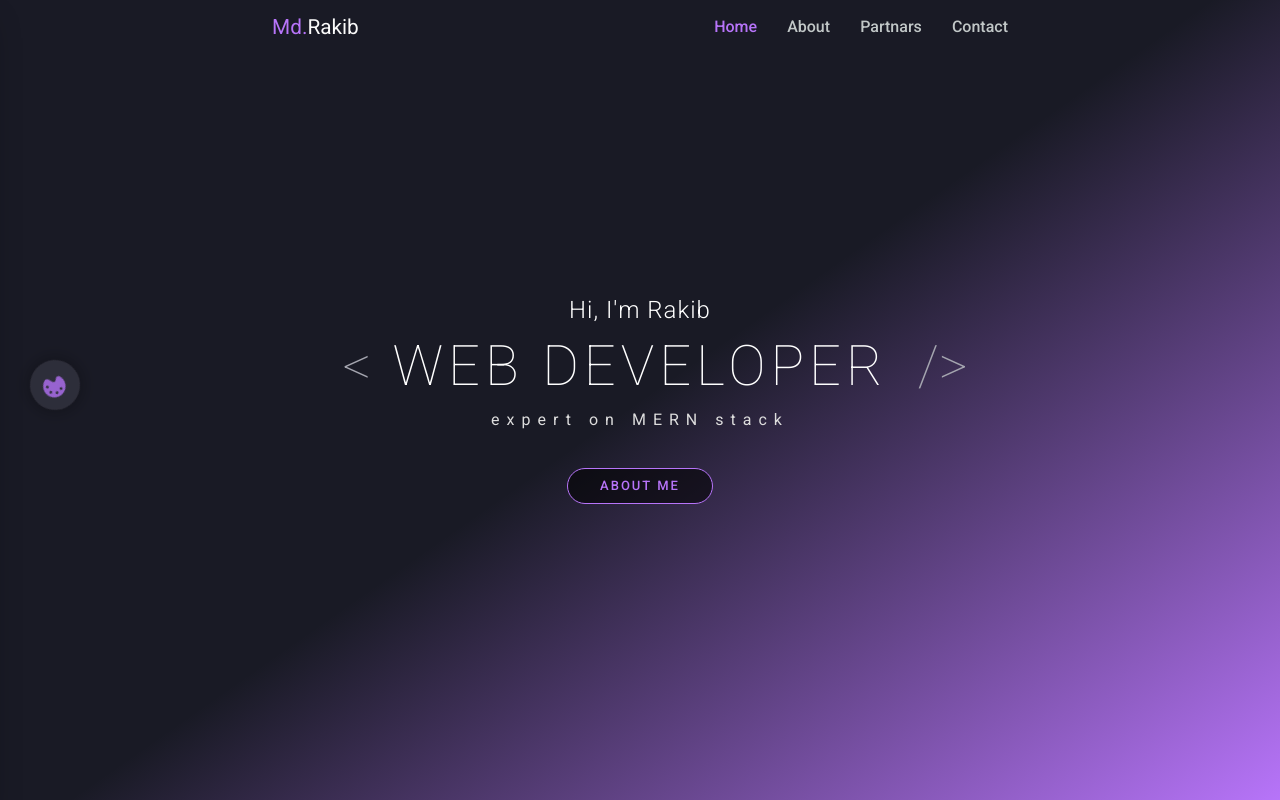
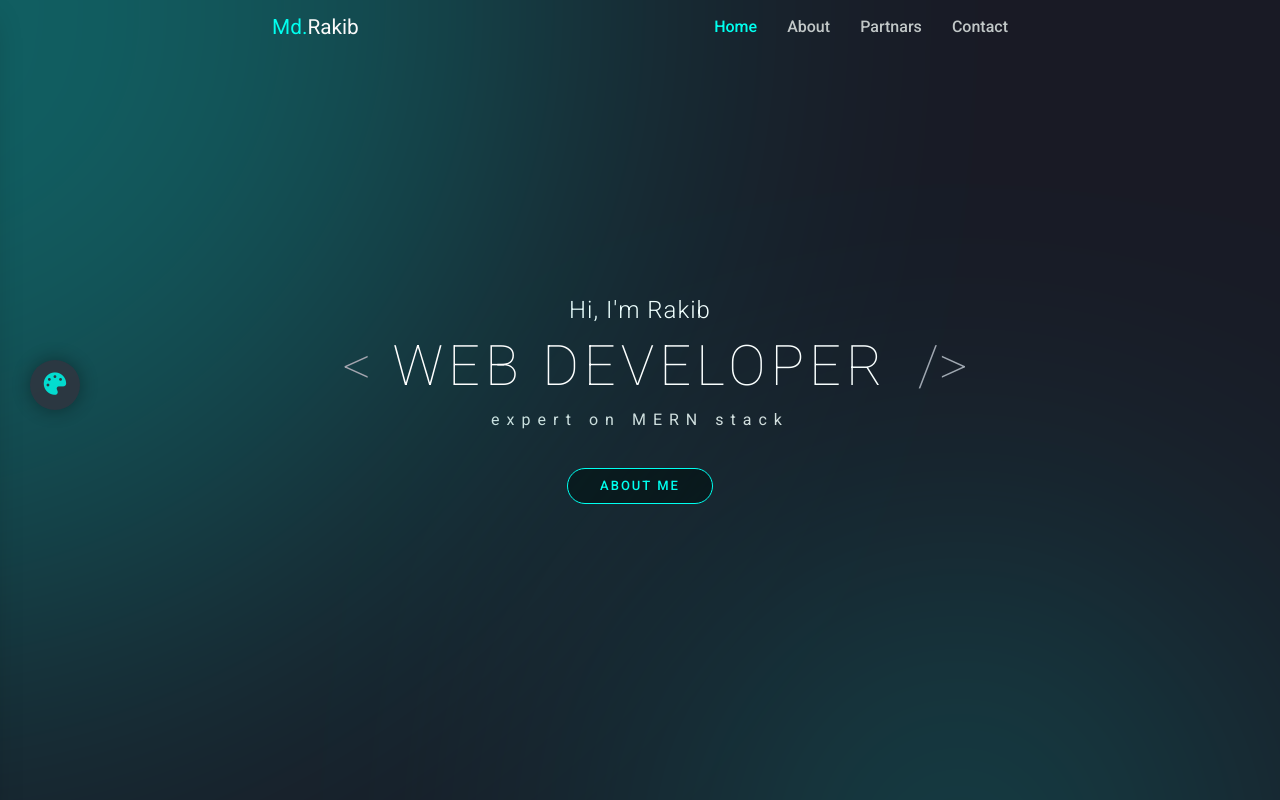
Before and after one commit to mohammedrakib944/Portfolio_React_Vite, a React (Vite) app: page / in a window 1280 px wide. Shown: the top 800 px of the page. Built offline with nearby package versions, Linux system fonts and the light colour scheme.

Commit message:
Color cahage

```diff
--- a/src/App.css
+++ b/src/App.css
@@ -1,8 +1,8 @@
 @import url("https://fonts.googleapis.com/css2?family=Rajdhani:wght@300;400;500;600;700&family=Roboto:ital,wght@0,100;0,300;0,400;0,500;0,700;0,900;1,900&display=swap");
 :root {
   /* --primaryColor: #fb3858; */
-  --primaryColor: #b774f9;
-  --blue: #3498db;
+  --primaryColor: #00ffef;
+  --blue: #009eff;
   --projectBg: #282a36;
   --secondaryColor: #32323e;
   --thirdColor: #a4a5af;
@@ -21,6 +21,33 @@
 }
 body {
   background: var(--bodyBG) !important;
+  position: relative;
+}
+body::before {
+  content: "";
+  position: absolute;
+  width: 400px;
+  height: 500px;
+  background: var(--primaryColor);
+  border-radius: 50%;
+  filter: blur(200px);
+  top: 70%;
+  z-index: 0;
+  left: 120px;
+  opacity: 0.4;
+}
+body::after {
+  content: "";
+  position: absolute;
+  width: 400px;
+  height: 500px;
+  background: var(--primaryColor);
+  border-radius: 50%;
+  filter: blur(200px);
+  top: 30%;
+  z-index: 0;
+  right: 120px;
+  opacity: 0.4;
 }
 .active {
   color: var(--primaryColor) !important;
@@ -53,3 +80,18 @@
 .btn-danger:hover {
   filter: contrast(2);
 }
+.container {
+  z-index: 10;
+  position: relative;
+}
+
+@media only screen and (max-width: 767px) {
+  body::before {
+    width: 200px;
+    top: 70%;
+  }
+  body::after {
+    width: 400px;
+    top: 23%;
+  }
+}
--- a/src/components/footer/footer.css
+++ b/src/components/footer/footer.css
@@ -9,6 +9,8 @@
   display: flex;
   align-items: center;
   justify-content: center;
+  position: absolute;
+  bottom: -14%;
 }
 .footer p {
   margin-bottom: 0px;
--- a/src/components/nav/Nav.jsx
+++ b/src/components/nav/Nav.jsx
@@ -48,7 +48,7 @@
             ></button>
             <button
               className="colorBtn blueBg"
-              onClick={() => changePrimaryColor("#62d8ff")}
+              onClick={() => changePrimaryColor("#00ffef")}
             ></button>
             <button
               className="colorBtn purpleBg"
--- a/src/components/nav/nav.css
+++ b/src/components/nav/nav.css
@@ -47,7 +47,7 @@
   background-color: #b9ff00;
 }
 .blueBg {
-  background-color: #00c0ff;
+  background-color: #00ffef;
 }
 .purpleBg {
   background-color: #9d44f5;
@@ -79,7 +79,7 @@
   color: var(--primaryColor);
   font-size: 1.4rem;
   border: none;
-  animation: Rotate 10s linear infinite;
+  /* animation: Rotate 10s linear infinite; */
 }
 .settingsSilder button:hover {
   animation: none;
--- a/src/pages/Home/home.css
+++ b/src/pages/Home/home.css
@@ -1,5 +1,18 @@
 .landing {
   height: 100vh;
+  position: relative;
+}
+.landing::before {
+  content: "";
+  position: absolute;
+  width: 100%;
+  height: 158vh;
+  background: var(--primaryColor);
+  top: -78%;
+  left: -58%;
+  border-radius: 50%;
+  filter: blur(200px);
+  opacity: 0.3;
 }
 .react-parallax-bgimage {
   width: initial !important;
@@ -13,12 +26,12 @@
   align-items: center;
   justify-content: center;
   color: white;
-  background: linear-gradient(
-    145deg,
+  /* background: linear-gradient(
+    248deg,
     var(--bodyBG),
     transparent,
     var(--primaryColor)
-  );
+  ); */
 }
 .landingContent h6 {
   font-family: "Marck Script", cursive;
@@ -173,6 +186,12 @@
 
 /* responsive design */
 @media only screen and (max-width: 967px) {
+  .landing::before {
+    height: 110vh;
+    top: -92%;
+    left: -51%;
+    opacity: 0.8;
+  }
   .webTag {
     font-size: 2rem !important;
   }
```
